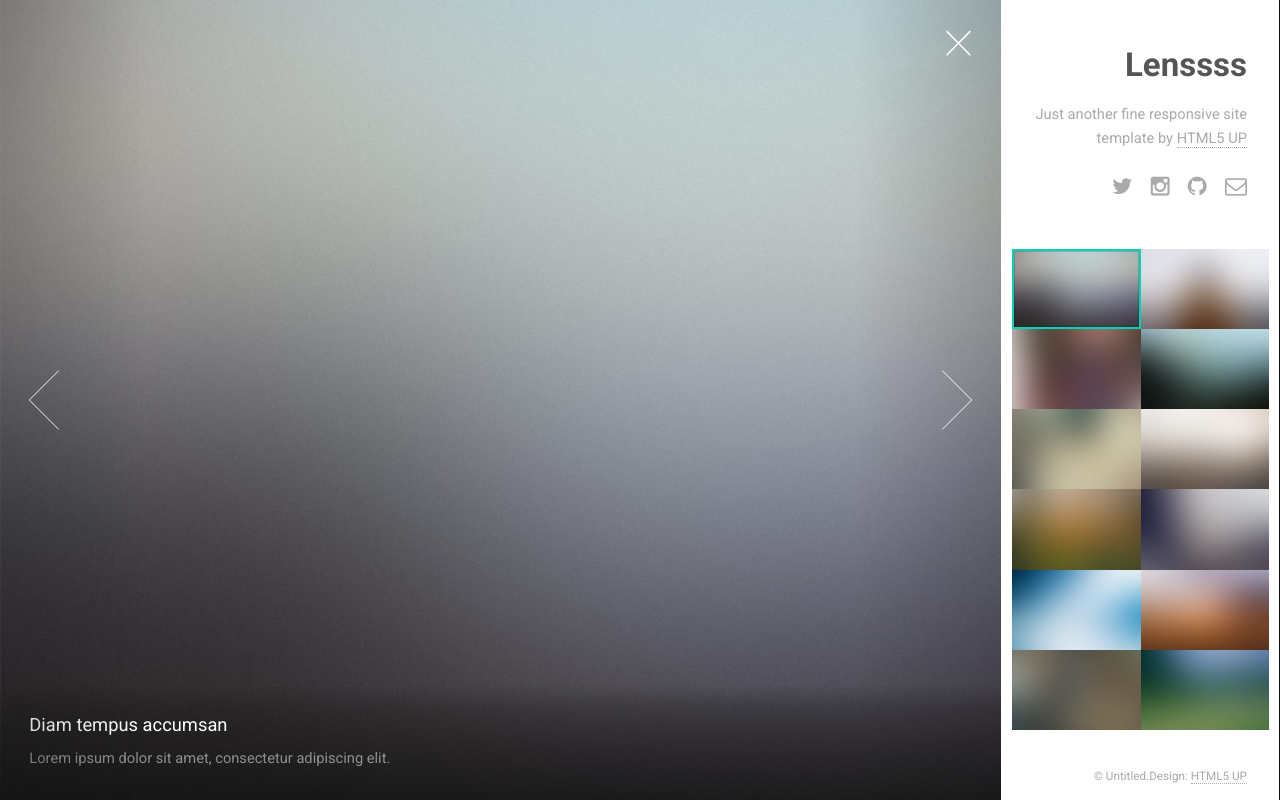
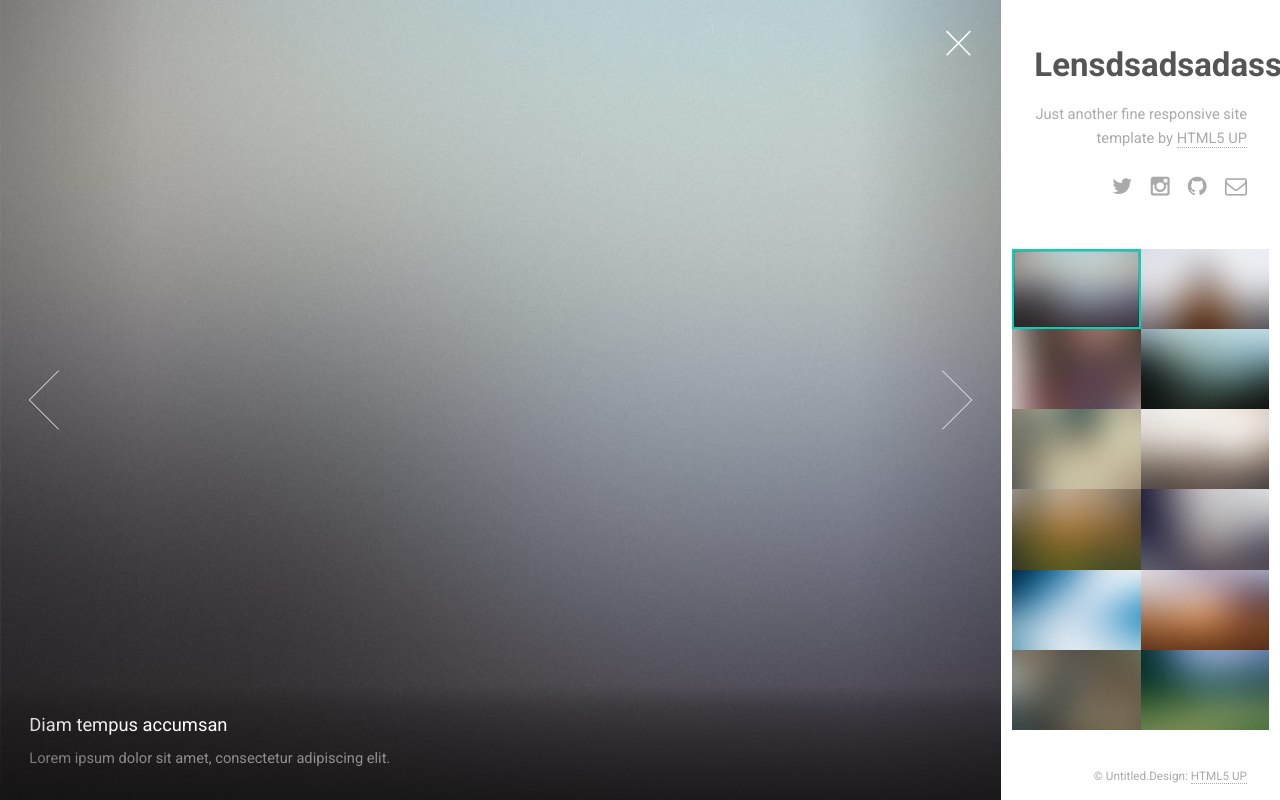
Before and after one commit to jesicitaroark/ccc, a plain HTML site: page index.html in a window 1280 px wide. Drawn offline with Linux system fonts and the light colour scheme.

Commit message:
Changes from closeheat live editor

```diff
--- a/index.html
+++ b/index.html
@@ -6,7 +6,7 @@
 -->
 <html>
 	<head>
-		<title>LenB BYs by HTML5 UP</title>
+		<title>LenB BYs dsaby HTML5 UP</title>
 		<meta charset="utf-8" />
 		<meta name="viewport" content="width=device-width, initial-scale=1" />
 		<!--[if lte IE 8]><script src="assets/js/ie/html5shiv.js"></script><![endif]-->
@@ -22,7 +22,7 @@
 
 				<!-- Header -->
 					<header id="header">
-						<h1>Lenssss</h1>
+						<h1>Lensdsadsadassss</h1>
 						<p>Just another fine responsive site template by <a href="http://html5up.net">HTML5 UP</a></p>
 						<ul class="icons">
 							<li><a href="#" class="icon fa-twitter"><span class="label">Twitter</span></a></li>
```
